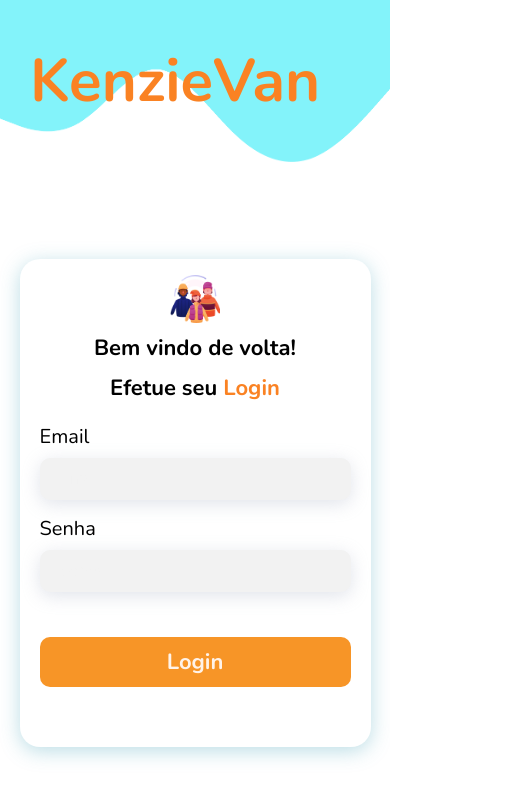
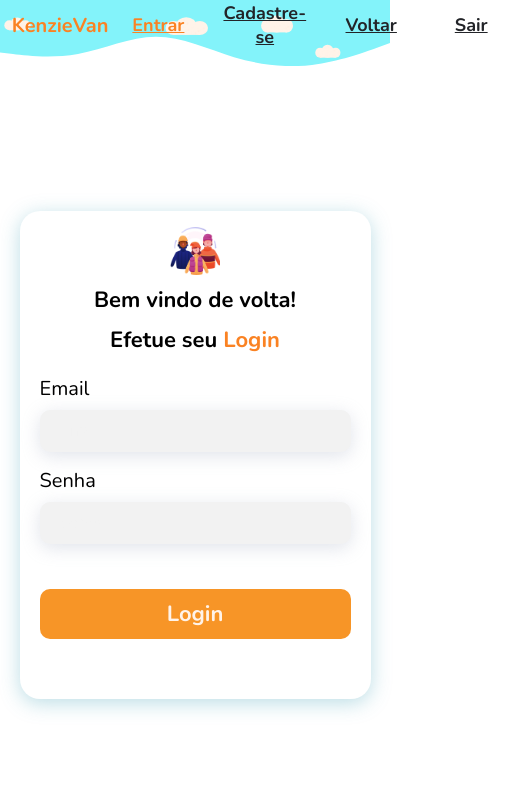
Before and after one commit to cah-suzuki/equipe-1-projeto-kenzievan, a React (Create React App) app: page /login in a window 390 px wide. Shown: the top 798 px of the page, 521 px wide, since content can reach past the window. Built offline with nearby package versions, Linux system fonts and the light colour scheme.

Commit message:
feat: make navbar responsive

```diff
--- a/src/components/NavBar/index.jsx
+++ b/src/components/NavBar/index.jsx
@@ -1,4 +1,4 @@
-import { Container, Content } from "./styles";
+import { Container } from "./styles";
 import Button from "../button";
 import { useHistory } from "react-router-dom";
 
@@ -17,7 +17,7 @@ const NavBar = ({ register, login, home, logout }) => {
   return (
     <Container>
       <h2>KenzieVan</h2>
-      <Content>
+      <nav>
         {login && (
           <Button onClick={() => handleNavigation("login")}>Entrar</Button>
         )}{" "}
@@ -28,7 +28,7 @@ const NavBar = ({ register, login, home, logout }) => {
         )}
         {home && <Button onClick={() => handleNavigation("/")}>Voltar</Button>}
         {logout && <Button onClick={() => handleLogout()}>Sair</Button>}
-      </Content>
+      </nav>
     </Container>
   );
 };
--- a/src/components/NavBar/styles.js
+++ b/src/components/NavBar/styles.js
@@ -1,32 +1,34 @@
 import styled from "styled-components";
-import HeaderImg from "../../assets/HeaderImg.png";
+import NavBackground from "../../assets/NavBackground.svg";
 
 export const Container = styled.header`
-  background-image: url(${HeaderImg});
-  height: 188px;
+  background: url(${NavBackground}) no-repeat;
   width: 100%;
+  min-height: calc(13.05vw + 15px);
   display: flex;
   justify-content: space-between;
-  background-size: 100% 100%;
+  align-items: center;
+  background-size: 100vw;
+  border-top: 15px solid var(--color-secondary-100);
+  padding: 0 3%;
 
   h2 {
+    margin-top: -30px;
     color: #fa8223;
     font-weight: 700;
     font-size: 60px;
-    margin: 40px 30px;
+    font-size: max(4.16vw, 20px);
+    /* margin: 2vw 0 0 1.5vw; */
   }
 
-  div {
-    margin: 0 35px;
-    align-self: center;
-    width: 20%;
+  nav {
     display: flex;
-    justify-content: space-around;
+    margin-top: -30px;
   }
+
   button {
     font-weight: 700;
-    font-size: 26px;
-    line-height: 24px;
+    font-size: max(2vw, 18px);
     color: #fa8223;
     background-color: transparent;
     border: none;
--- a/src/pages/login/index.jsx
+++ b/src/pages/login/index.jsx
@@ -34,7 +34,7 @@ function Login() {
 
   return (
     <>
-      <NavBar />
+      <NavBar home login register logout />
       <Container>
         <section>
           <figure>
```
Also changed, not shown: src/assets/HeaderImg.png (deleted), src/assets/NavBackground.svg (added).
